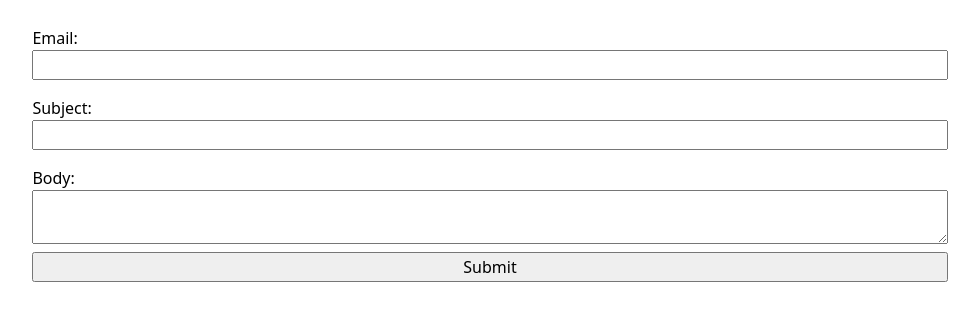
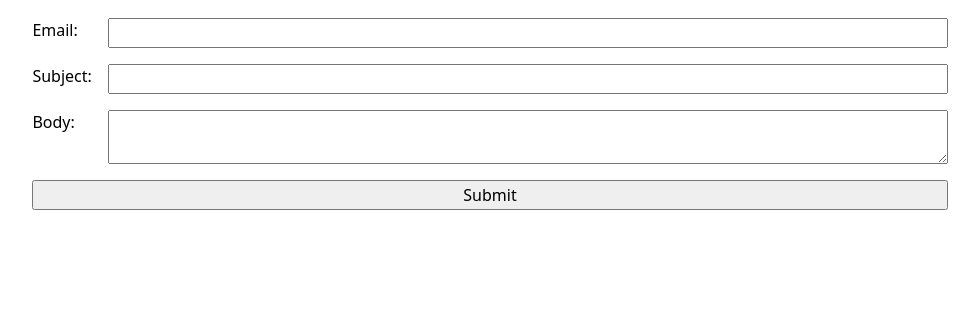
Before and after one commit to andrewyounucsd/portfolio, a plain HTML site: page contact/index.html in a window 1280 px wide. Shown: the part 132-452 px from the top of the page, without its empty margins (150-1129 px from the left). Drawn offline with Linux system fonts and the light colour scheme.

Commit message:
fixed css

```diff
--- a/style.css
+++ b/style.css
@@ -43,15 +43,16 @@
 
 form {
     display: grid;
+    grid-template-columns: auto 1fr;
+    gap: 1em;
 }
 
 form label {
-    display: block;
-    margin-block: 0.5em;
+    display: grid;
+    grid-template-columns: subgrid;
+    grid-column: 1 / -1;
 }
 
-form input, form textarea, form button {
-    display: block;
-    width: 100%;
-    box-sizing: border-box;
+form button {
+    grid-column: 1 / -1;
 }
```
